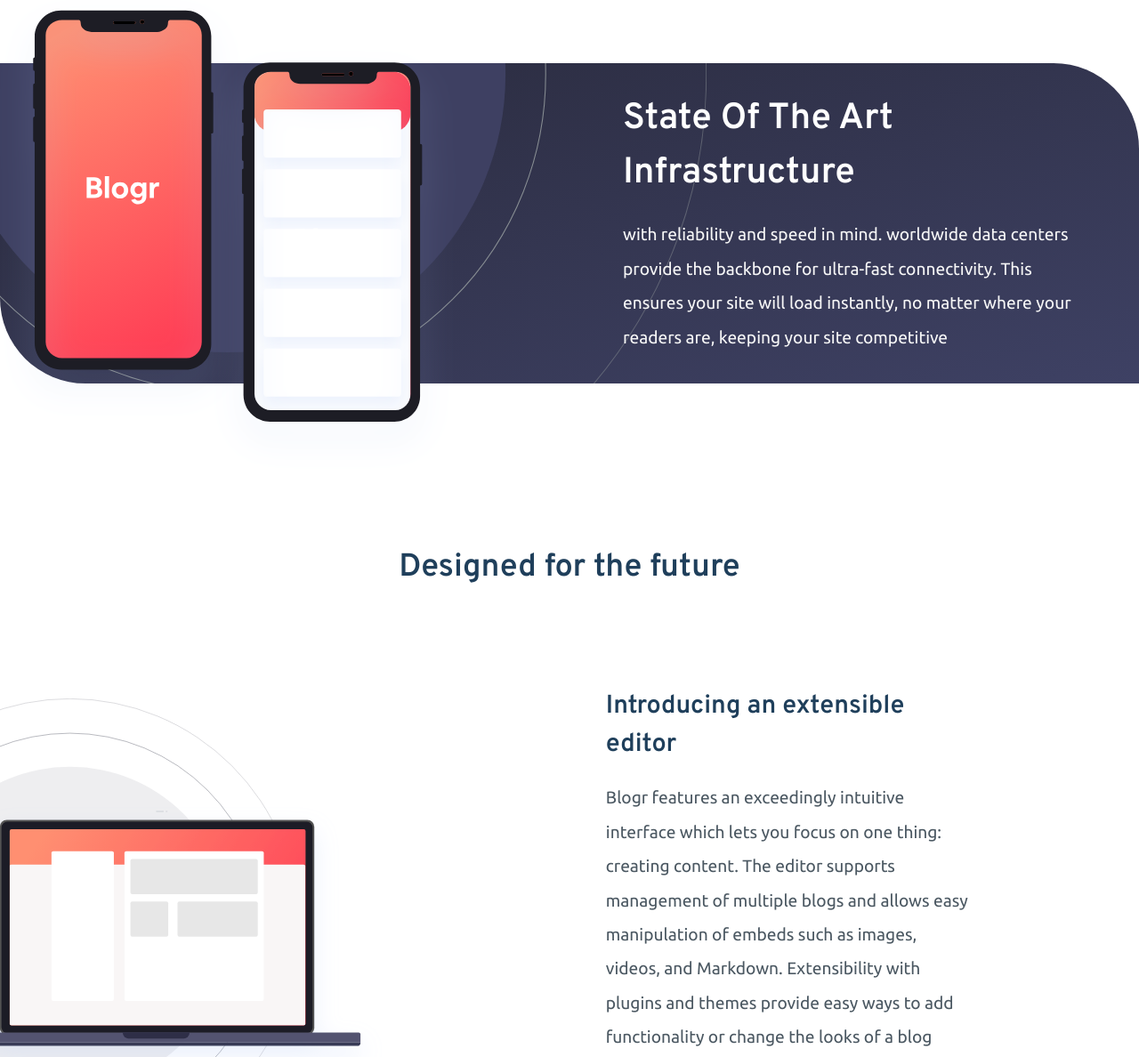
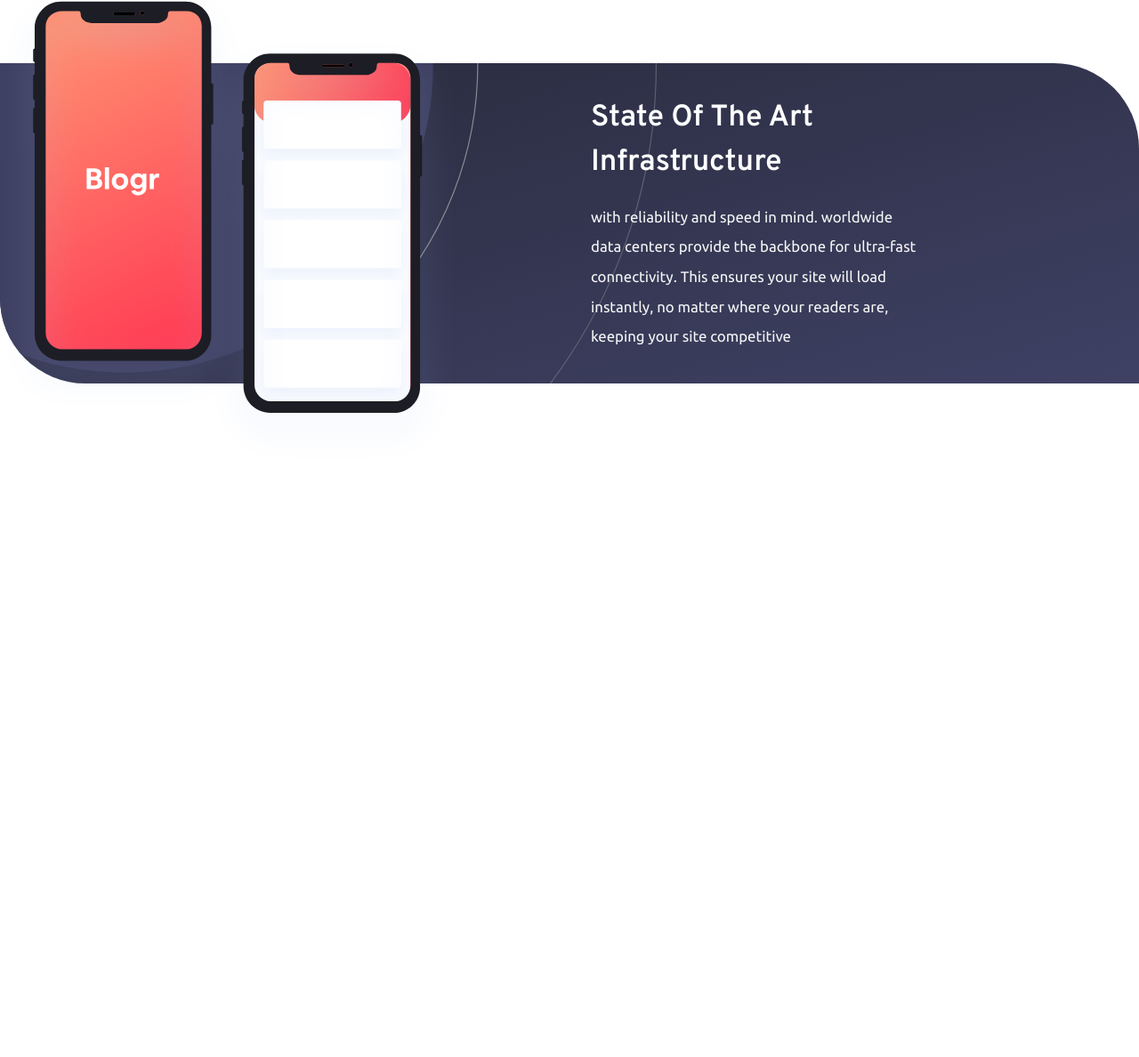
Before and after one commit to AmirRassaei/blogr_landing_page, a website: page index.html in a window 1280 px wide. Shown: the part 1819-3007 px from the top of the page at 89% size. After the commit the page ends 2370 px from the top, so only its background shows below. Drawn offline with Linux system fonts and the light colour scheme.

Commit message:
Fix (_home.scss): feature--2 changed most of the measurements to rem

```diff
--- a/index.html
+++ b/index.html
@@ -90,9 +90,9 @@
       </section>
 
       <section class="feature feature--two">
-        <div class="feature__box">
+        <div class="feature__container">
           <div class="feature__illustration-circle"></div>
-          <div class="container">
+          <div class="feature__text-box">
             <div class="feature__item">
               <h3 class="item__heading heading-tertiary">
                 state of the art infrastructure
@@ -108,11 +108,8 @@
         </div>
         <div class="feature__illustration-phone"></div>
       </section>
-      <section class="feature feature--three">
+      <!-- <section class="feature feature--three">
         <div class="feature__container container">
-          <h2 class="feature__heading heading-secondary mb-3">
-            Designed for the future
-          </h2>
           <div class="feature__box flex-col-center">
             <div class="feature__illustration"></div>
             <div class="feature__items container">
@@ -143,7 +140,7 @@
             </div>
           </div>
         </div>
-      </section>
+      </section> -->
     </main>
     <!--  -->
     <footer></footer>
--- a/scss/base/_typography.scss
+++ b/scss/base/_typography.scss
@@ -59,16 +59,20 @@ body {
 .feature--two {
   .feature__item {
     text-align: center;
+
     .item__heading {
       text-transform: capitalize;
       color: #fff;
-      font-size: 3.2rem;
+      font-size: 2.4rem;
       @include media-breakpoint-up(md) {
-        font-size: 3.4rem;
+        font-size: 2.8rem;
       }
     }
     .item__text {
       color: #f7f7f7;
+      @include media-breakpoint-up(md) {
+        font-size: 1.4rem;
+      }
     }
   }
 }
--- a/scss/pages/_home.scss
+++ b/scss/pages/_home.scss
@@ -2,7 +2,7 @@
 @import "../abstracts/mixins";
 
 .feature--one {
-  padding: 8rem 0 30rem 0;
+  padding: 8rem 0 24rem 0;
   overflow: hidden;
   position: relative;
 
@@ -44,7 +44,7 @@
     }
 
     &__items {
-      padding: 0 2rem;
+      padding: 0 3rem;
       margin: 3rem auto 0 auto;
       text-align: center;
 
@@ -76,17 +76,16 @@
 .feature--two {
   // aligning the phone illustration
   position: relative;
+
   // holding the text and aligning the circle
-  .feature__box {
-    min-height: 60rem;
+  .feature__container {
+    min-height: 50rem;
     height: 75vh;
     position: relative;
 
     // overflow hidden for circle illus
     overflow: hidden;
 
-    // adding more white space around the content = feature__text-box
-    // padding: 0 5rem;
     border-radius: 0 $sec-border-radius 0 $sec-border-radius;
     background-image: linear-gradient(
       to right bottom,
@@ -96,31 +95,30 @@
 
     // smaller height on bigger screen
     @include media-breakpoint-up(sm) {
-      height: 60vh;
+      height: 50vh;
     }
     @include media-breakpoint-up(xl) {
       min-height: 30rem;
-      height: 45vh;
+      height: 30vh;
     }
 
     .feature__illustration-circle {
       @include svgSetup("../../images/bg-pattern-circles.svg");
-      min-height: 30rem;
-      height: 70vh;
-      top: -25vh;
+      min-height: 50rem;
+      top: -20rem;
       left: 0;
-      transform: scale(1.4);
+      transform: scale(1.5);
+
       // the height of the section decreases on larger screens so the circle should be smaller as well
       @include media-breakpoint-up(sm) {
-        height: 65vh;
+        height: 50rem;
       }
+
       @include media-breakpoint-up(xl) {
-        min-height: 50rem;
-        height: 70vh;
         width: 50%;
-        left: -5vw;
-        top: -80%;
-        transform: scale(1.8);
+        left: -15rem;
+        top: -25rem;
+        transform: scale(2);
       }
     }
 
@@ -137,88 +135,85 @@
       }
       @include media-breakpoint-up(xl) {
         text-align: left;
-        margin-left: 50%;
-        padding: 5rem;
+        left: 50%;
+        padding: 0 20rem 0 2rem;
       }
     }
   }
 
   .feature__illustration-phone {
     @include svgSetup("../../images/illustration-phones.svg");
-    min-height: 35rem;
-    height: 50vh;
-    top: -25vh;
+    min-height: 40rem;
+    top: -20rem;
     left: 0;
     @include media-breakpoint-up(md) {
-      height: 45vh;
-      top: -22vh;
+      height: 45rem;
+      top: -24rem;
     }
     @include media-breakpoint-up(xl) {
-      min-height: 45rem;
-      height: 70vh;
-      top: -25%;
+      height: 50rem;
+      top: -10rem;
       width: 40%;
-      left: 0;
     }
   }
 }
 
-.feature--three {
-  padding: 8rem 0 15rem 0;
-  position: relative;
-  overflow: hidden;
+// .feature--three {
+//   padding: 8rem 0 15rem 0;
+//   position: relative;
+//   overflow: hidden;
 
-  @include media-breakpoint-up(xl) {
-    padding: 15rem 0 15rem 0;
-  }
+//   @include media-breakpoint-up(xl) {
+//     padding: 15rem 0 15rem 0;
+//   }
 
-  .feature {
-    &__heading {
-      text-align: center;
-    }
+//   .feature {
+//     &__heading {
+//       text-align: center;
+//     }
 
-    // box = items + illusteration
-    &__box {
-      @include media-breakpoint-up(xl) {
-        display: block;
-      }
-    }
+//     // box = items + illusteration
+//     &__box {
+//       @include media-breakpoint-up(xl) {
+//         display: block;
+//       }
+//     }
 
-    &__illustration {
-      @include svgSetup("../../images/illustration-laptop-mobile.svg");
-      position: static;
-      height: 30rem;
+//     &__illustration {
+//       @include svgSetup("../../images/illustration-laptop-mobile.svg");
+//       position: static;
+//       height: 30rem;
 
-      @include media-breakpoint-up(md) {
-        height: 35rem;
-      }
+//       @include media-breakpoint-up(md) {
+//         height: 35rem;
+//       }
 
-      @include media-breakpoint-up(xl) {
-        @include svgSetup("../../images/illustration-laptop-desktop.svg");
-        width: 50%;
-        height: 80rem;
-        background-position: left center;
-        top: 10%;
-        left: -14%;
-        // margin-left: 10rem;
-      }
-    }
+//       @include media-breakpoint-up(xl) {
+//         @include svgSetup("../../images/illustration-laptop-desktop.svg");
+//         width: 50%;
+//         height: 80rem;
+//         background-position: left center;
+//         top: 10%;
+//         left: -14%;
+//         // margin-left: 10rem;
+//       }
+//     }
 
-    &__items {
-      margin: 3rem 0 0 0;
-      text-align: center;
-      @include media-breakpoint-up(md) {
-        margin-top: 5rem;
-      }
-      @include media-breakpoint-up(xl) {
-        margin-top: 9rem;
-        padding: 0 0rem 0 52.5%;
-        text-align: left;
-      }
-      .feature__item {
-        margin-bottom: 4rem;
-        padding: 0 1rem;
-      }
-    }
-  }
-}
+//     &__items {
+//       margin: 3rem 0 0 0;
+//       text-align: center;
+//       @include media-breakpoint-up(md) {
+//         margin-top: 5rem;
+//       }
+//       @include media-breakpoint-up(xl) {
+//         margin-top: 9rem;
+//         padding: 0 0rem 0 52.5%;
+//         text-align: left;
+//       }
+//       .feature__item {
+//         margin-bottom: 4rem;
+//         padding: 0 1rem;
+//       }
+//     }
+//   }
+// }
```
Also changed, not shown: css/main.css, 1 other file.
